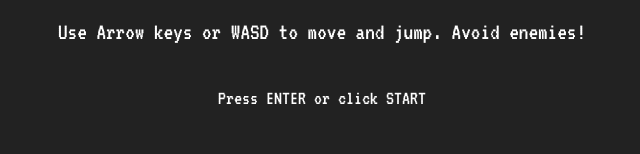
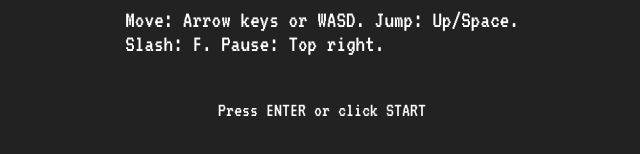
Before and after one commit to Jumpandgo/Jumpandgo.github.io, a plain HTML site: page index.html in a window 1280 px wide. Shown: the part 434-588 px from the top of the page, without its empty margins (318-958 px from the left). Drawn offline with Linux system fonts and the light colour scheme.

Commit message:
Update index.html

```diff
--- a/index.html
+++ b/index.html
@@ -1,14 +1,11 @@
 <!DOCTYPE html>
 <html>
 <head>
-  <title>Pixel Platformer with UI, Health & Stamina</title>
+  <title>Pixel Platformer</title>
   <style>
     body { margin: 0; overflow: hidden; background: #222; }
     canvas { display: block; margin: 0 auto; background: #222; box-shadow: 0 0 16px #aaa; }
-    #ui-layer {
-      pointer-events: none;
-      z-index: 10;
-    }
+    #ui-layer { pointer-events: none; z-index: 10; }
     #start-screen {
       position: absolute;
       left: 0; top: 0;
@@ -56,7 +53,7 @@
   <div id="start-screen">
     <h1>PIXEL PLATFORMER</h1>
     <button id="start-btn">START</button>
-    <p style="color:#fff;font-family:'VT323',monospace;font-size:24px;">Use Arrow keys or WASD to move and jump. Avoid enemies!</p>
+    <p style="color:#fff;font-family:'VT323',monospace;font-size:24px;">Move: Arrow keys or WASD. Jump: Up/Space.<br>Slash: F. Pause: Top right.</p>
     <p style="color:#fff;font-family:'VT323',monospace;font-size:20px;">Press ENTER or click START</p>
   </div>
   <script src="platformer.js"></script>
```
